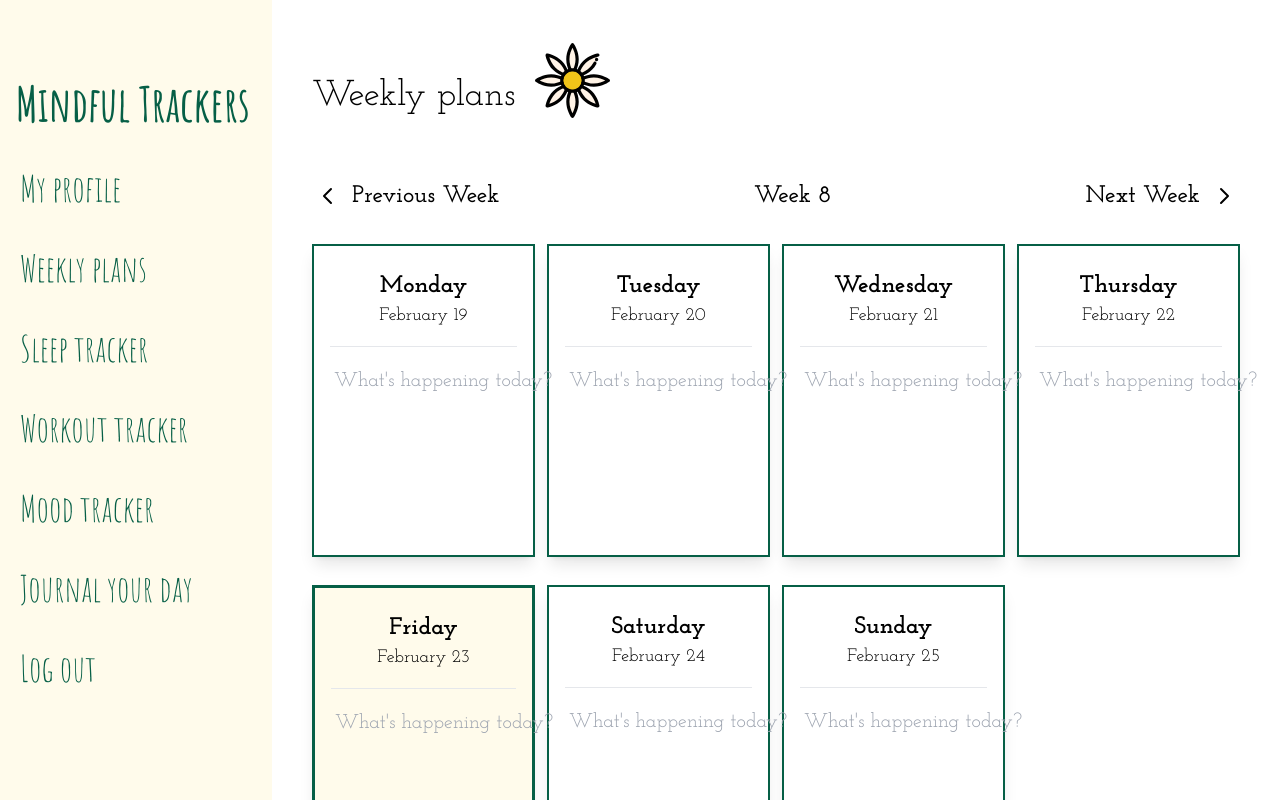
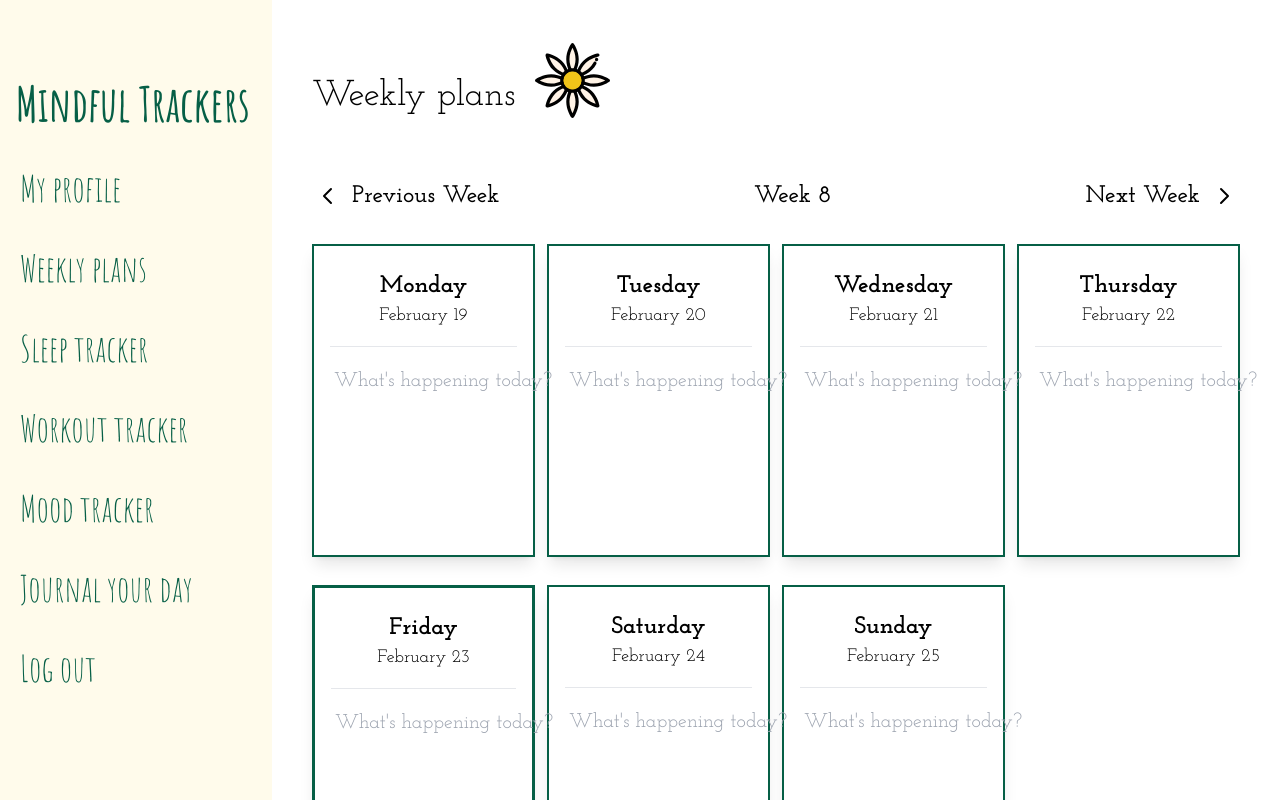
Before and after one commit to Homa212/Bullet-journal, a React (Vite) app in the folder MindfulTracks/: page /WeeklyPlanPage in a window 1280 px wide. Built offline with nearby package versions, Linux system fonts and the light colour scheme; no server answers.

Commit message:
Co-authored-by: Melanie Käller <melaniekaller@users.noreply.github.com>

```diff
--- a/MindfulTracks/src/components/WeeklyPlanner.jsx
+++ b/MindfulTracks/src/components/WeeklyPlanner.jsx
@@ -280,7 +280,7 @@ const WeeklyPlanner = () => {
 
         <div className="grid resize-none xl:grid-cols-4 lg:grid-cols-3 md:grid-cols-2 sm:grid-cols-1 w-full gap-3 h-fit">
           {days.map((day, index) => (
-            <div key={index} className={`p-4 mt-4 text-center flex flex-col border-2 border-emerald-800 shadow-lg ${new Date().toDateString() === day.toDateString() ? 'bg-amber-50 border-[3px] border-emerald-800' : ''}`}>
+            <div key={index} className={`p-4 mt-4 text-center flex flex-col border-2 border-emerald-800 shadow-lg ${new Date().toDateString() === day.toDateString() ? 'border-[3px] border-emerald-800' : ''}`}>
               <div className="rounded-lg p-2">
                 <h3 className="font-bold">{day.toLocaleDateString('en-US', { weekday: 'long' })}</h3>
                 <p className="text-lg mb-2">{day.toLocaleDateString('en-US', { month: 'long', day: 'numeric' })}</p>
@@ -296,8 +296,8 @@ const WeeklyPlanner = () => {
                   placeholder="What's happening today?"
                 ></textarea>
                 {inputs[day.toISOString().split('T')[0]] && (
-                  <button onClick={() => saveToDatabase(day, inputs[day.toISOString().split('T')[0]])} className="absolute bottom-4 right-4 bg-emerald-800 hover:bg-emerald-800 hover:border-emerald-800 hover:border-2 text-white text-base font-bold py-2 px-2 rounded">
-                    Save
+                  <button onClick={() => saveToDatabase(day, inputs[day.toISOString().split('T')[0]])} className="absolute bottom-4 right-4 bg-white border-2 border-gray-50 shadow-lg text-black text-base font-semibold py-2 px-2 rounded transition-transform hover:scale-110 ">
+                    Save me
                   </button>
                 )}
               </div>
```
